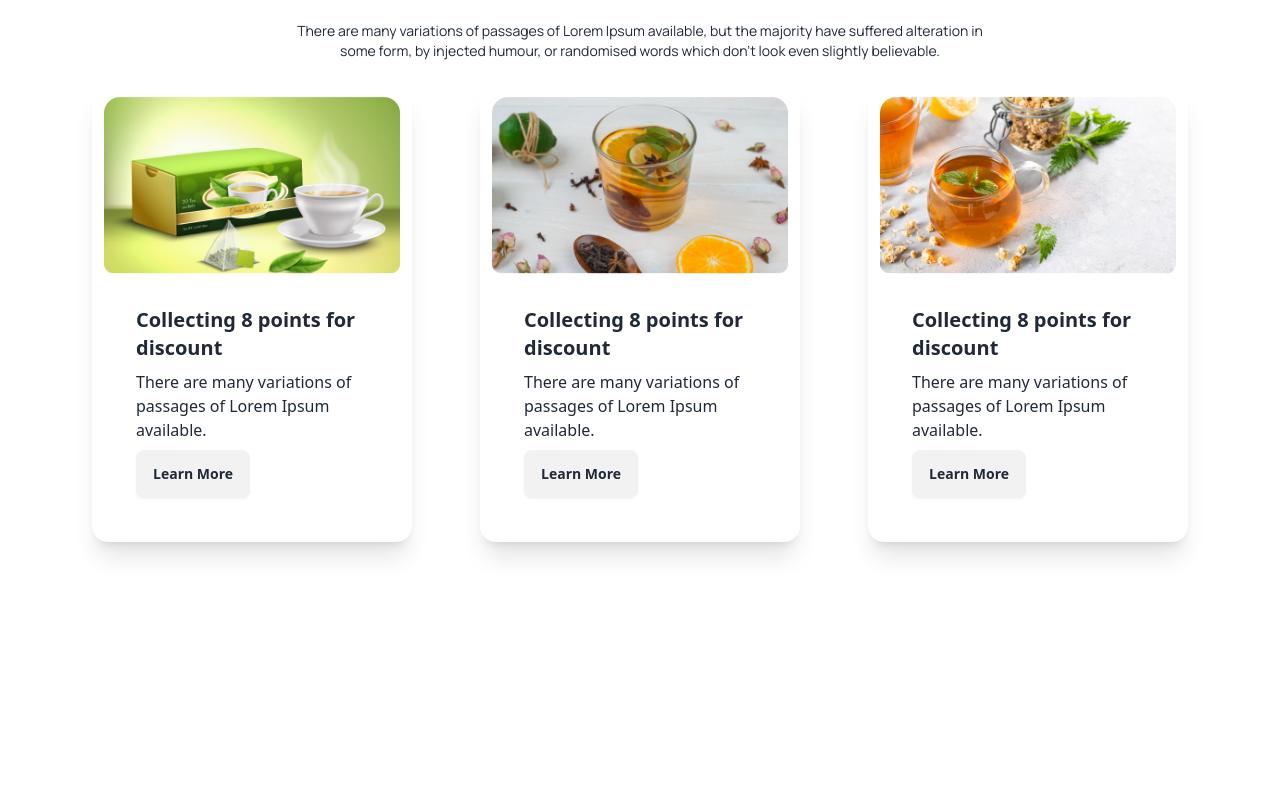
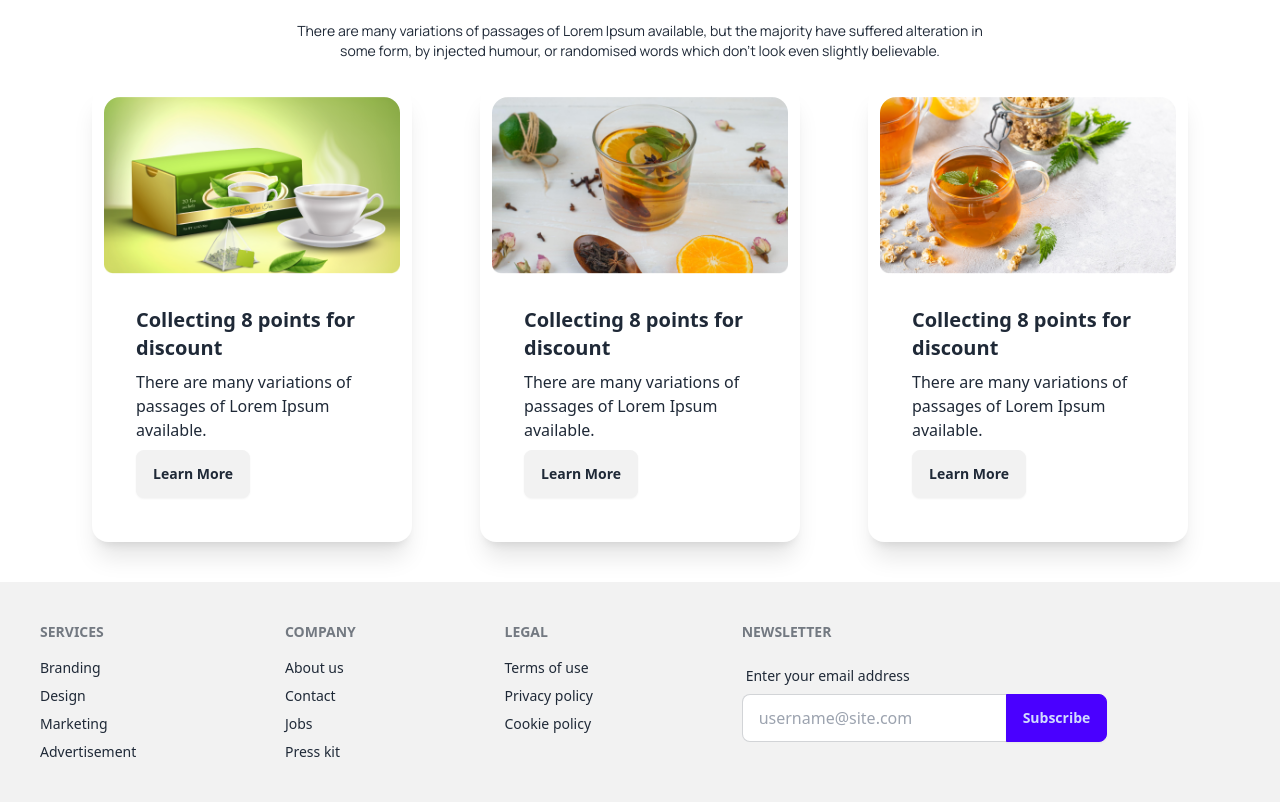
Before and after one commit to RifatCSE10/tea-house, a plain HTML site: page index.html in a window 1280 px wide. Shown: the part 1708-2510 px from the top of the page. Before the commit the page ends 2290 px from the top, so only its background shows below. Drawn offline with nearby package versions, Linux system fonts and the light colour scheme.

Commit message:
footer section is compleate

```diff
--- a/index.html
+++ b/index.html
@@ -169,7 +169,43 @@
                   </div>
             </div>
         </section>
-
     </main>
+    <footer class="max-w-7xl mx-auto footer bg-base-200 text-base-content p-10">
+        <nav>
+          <h6 class="footer-title">Services</h6>
+          <a class="link link-hover">Branding</a>
+          <a class="link link-hover">Design</a>
+          <a class="link link-hover">Marketing</a>
+          <a class="link link-hover">Advertisement</a>
+        </nav>
+        <nav>
+          <h6 class="footer-title">Company</h6>
+          <a class="link link-hover">About us</a>
+          <a class="link link-hover">Contact</a>
+          <a class="link link-hover">Jobs</a>
+          <a class="link link-hover">Press kit</a>
+        </nav>
+        <nav>
+          <h6 class="footer-title">Legal</h6>
+          <a class="link link-hover">Terms of use</a>
+          <a class="link link-hover">Privacy policy</a>
+          <a class="link link-hover">Cookie policy</a>
+        </nav>
+        <form>
+          <h6 class="footer-title">Newsletter</h6>
+          <fieldset class="form-control w-80">
+            <label class="label">
+              <span class="label-text">Enter your email address</span>
+            </label>
+            <div class="join">
+              <input
+                type="text"
+                placeholder="username@site.com"
+                class="input input-bordered join-item" />
+              <button class="btn btn-primary join-item">Subscribe</button>
+            </div>
+          </fieldset>
+        </form>
+      </footer>
 </body>
 </html>
```
